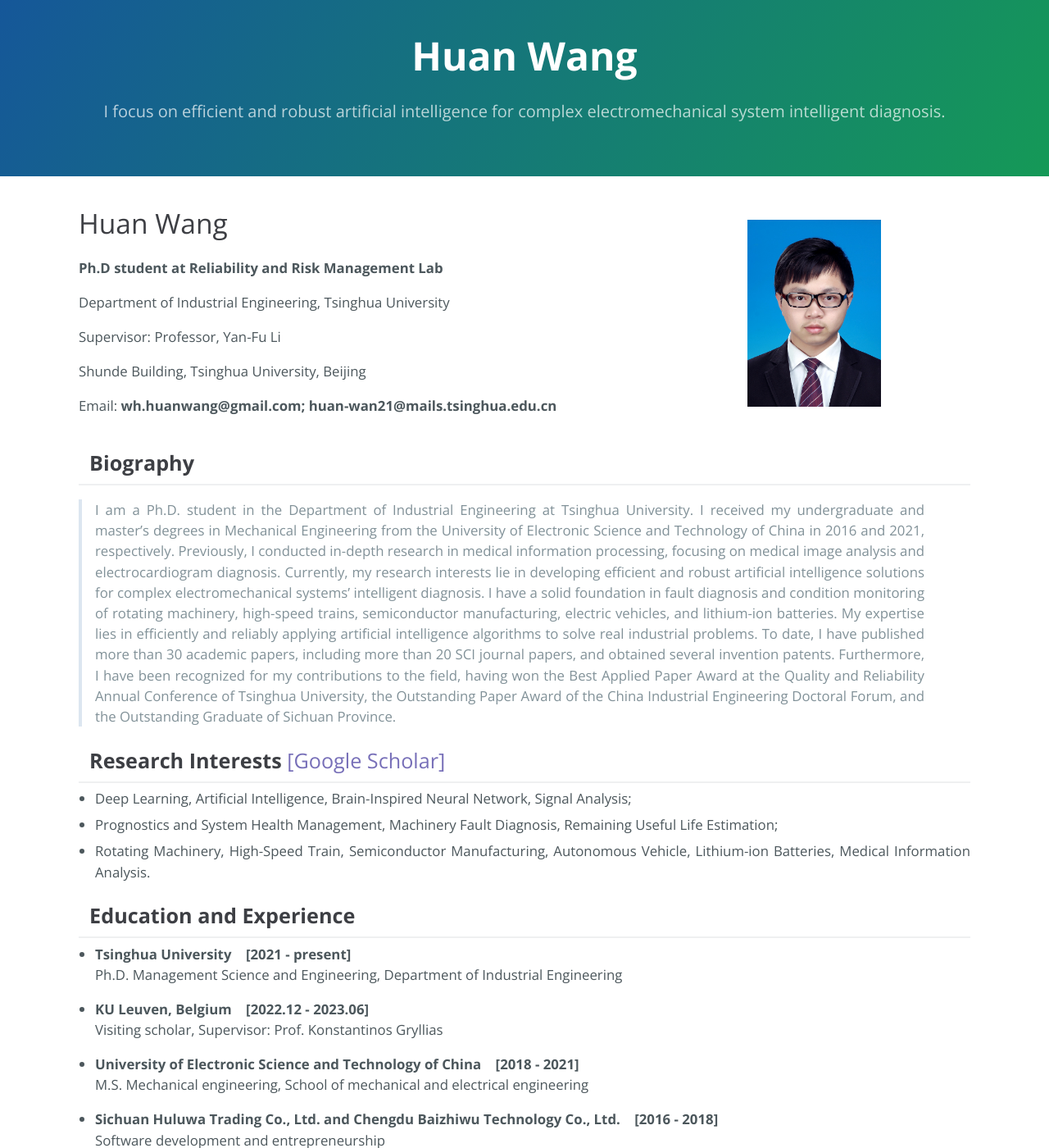
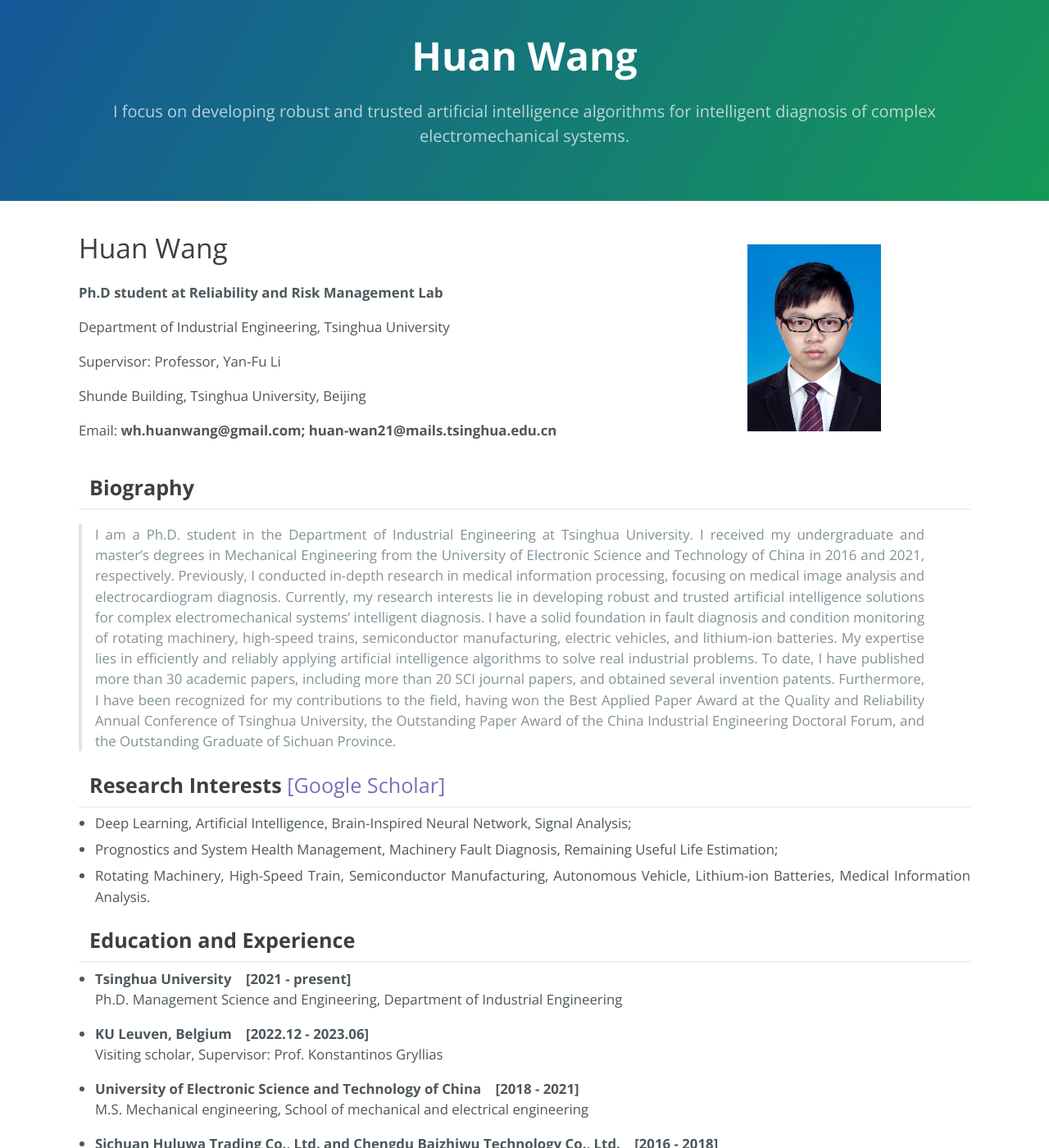
Before and after one commit to WH-HuanWang/WH-HuanWang.github.io, a Jekyll site: the page built from index.md, in a window 1280 px wide and 1400 px high. Shown: the whole window at 82% size. Built offline with Jekyll 4.4.1, drawn with Linux system fonts in a browser that asks for light colours.

Commit message:
Update index.md

```diff
--- a/index.md
+++ b/index.md
@@ -1,7 +1,7 @@
 ---
 layout: default
 title: Huan Wang
-description: I focus on efficient and robust artificial intelligence for complex electromechanical system intelligent diagnosis.
+description: I focus on developing robust and trusted artificial intelligence algorithms for intelligent diagnosis of complex electromechanical systems.
 ---
 
 <table border="0">
@@ -22,7 +22,7 @@ description: I focus on efficient and robust artificial intelligence for complex
 
 ## &nbsp; <b>Biography</b>
 * * *
-> I am a Ph.D. student in the Department of Industrial Engineering at Tsinghua University. I received my undergraduate and master's degrees in Mechanical Engineering from the University of Electronic Science and Technology of China in 2016 and 2021, respectively. Previously, I conducted in-depth research in medical information processing, focusing on medical image analysis and electrocardiogram diagnosis. Currently, my research interests lie in developing efficient and robust artificial intelligence solutions for complex electromechanical systems' intelligent diagnosis. I have a solid foundation in fault diagnosis and condition monitoring of rotating machinery, high-speed trains, semiconductor manufacturing, electric vehicles, and lithium-ion batteries. My expertise lies in efficiently and reliably applying artificial intelligence algorithms to solve real industrial problems.
+> I am a Ph.D. student in the Department of Industrial Engineering at Tsinghua University. I received my undergraduate and master's degrees in Mechanical Engineering from the University of Electronic Science and Technology of China in 2016 and 2021, respectively. Previously, I conducted in-depth research in medical information processing, focusing on medical image analysis and electrocardiogram diagnosis. Currently, my research interests lie in developing robust and trusted artificial intelligence solutions for complex electromechanical systems' intelligent diagnosis. I have a solid foundation in fault diagnosis and condition monitoring of rotating machinery, high-speed trains, semiconductor manufacturing, electric vehicles, and lithium-ion batteries. My expertise lies in efficiently and reliably applying artificial intelligence algorithms to solve real industrial problems.
 To date, I have published more than 30 academic papers, including more than 20 SCI journal papers, and obtained several invention patents. Furthermore, I have been recognized for my contributions to the field, having won the Best Applied Paper Award at the Quality and Reliability Annual Conference of Tsinghua University, the Outstanding Paper Award of the China Industrial Engineering Doctoral Forum, and the Outstanding Graduate of Sichuan Province.
 
 
```
